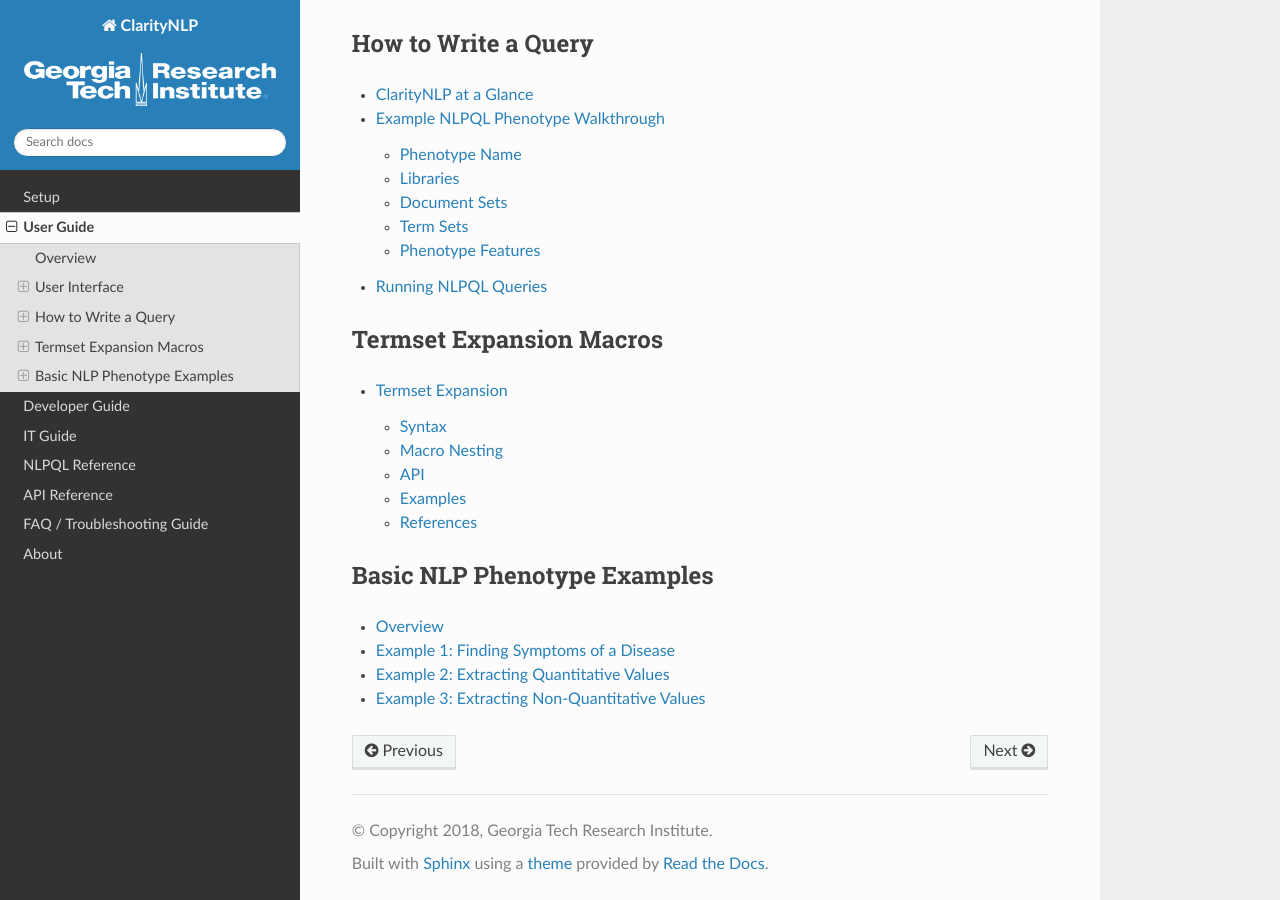
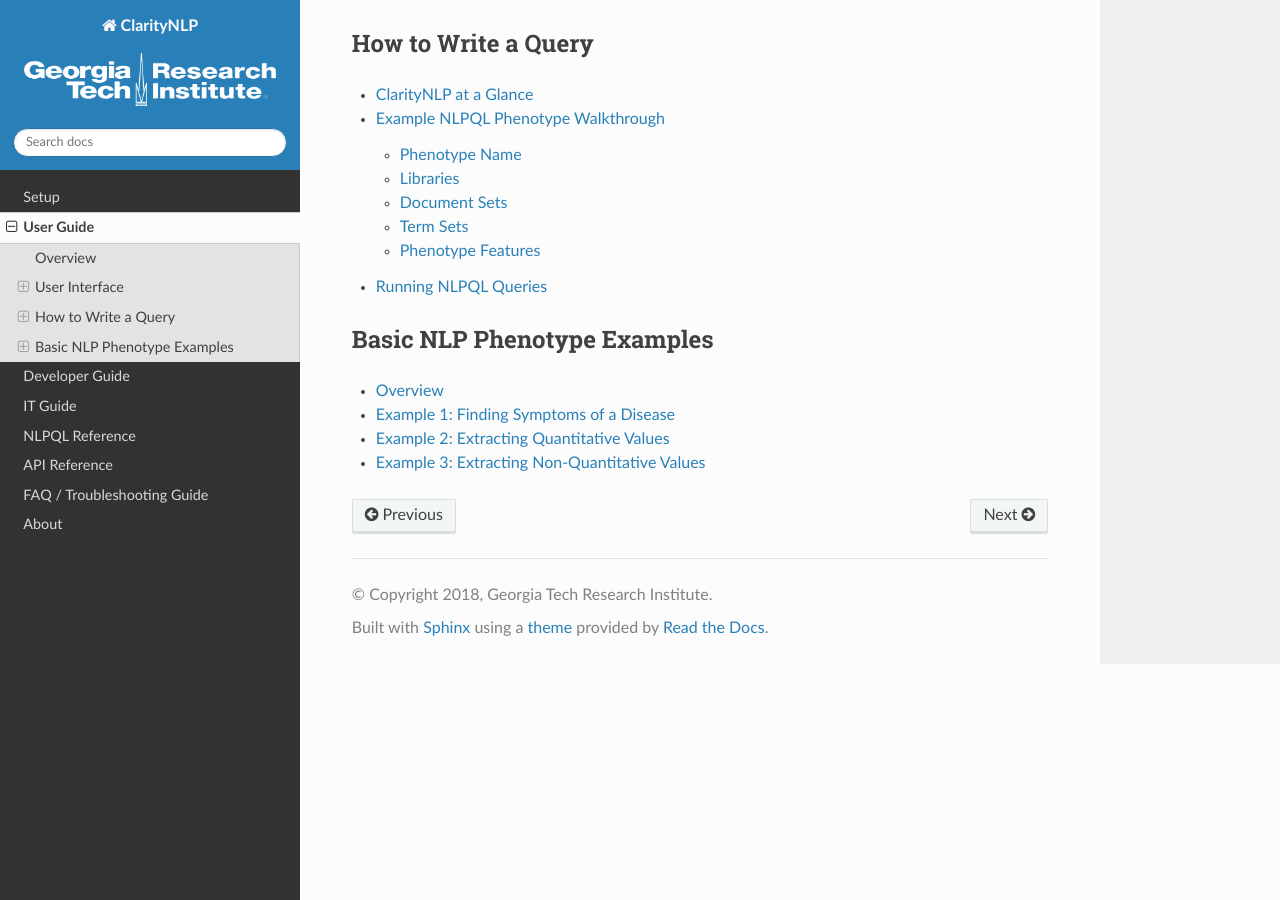
Before and after one commit to ClarityNLP/ClarityNLP, a Sphinx documentation site: the page built from docs/user_guide/index.rst, in a window 1280 px wide and 900 px high, scrolled down 533 px. Built offline with Sphinx 7.4.7 and the Read the Docs theme 2.0.0, drawn with Linux system fonts in a browser that asks for light colours.

Commit message:
moved the termset expansion macro doc page to nlpql_reference helper section

```diff
--- a/docs/nlpql_reference/index.rst
+++ b/docs/nlpql_reference/index.rst
@@ -13,6 +13,7 @@
    nlpql/cohort
    nlpql/termset
    nlpql/context
+   nlpql/macros
 
 NLPQL Tasks
 -----------
--- a/docs/user_guide/index.rst
+++ b/docs/user_guide/index.rst
@@ -32,18 +32,6 @@
 
    intro/overview
 
-..   :caption: First steps
-..   :hidden:
-..   intro/overview
-
-
-Termset Expansion Macros
-------------------------
-.. toctree::
-  :maxdepth: 2
-
-  nlpql/macros
-
 
 Basic NLP Phenotype Examples
 ----------------------------
```
Also changed, not shown: docs/nlpql_reference/nlpql/macros.rst (renamed from docs/user_guide/nlpql/macros.rst, +5 -2 lines).
